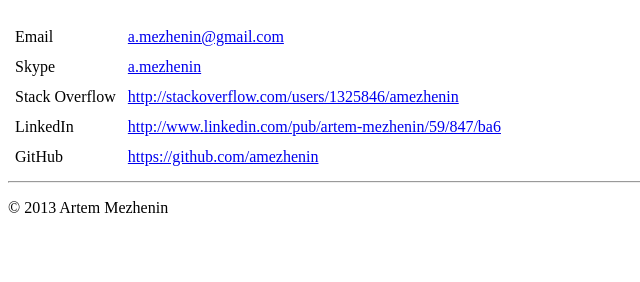
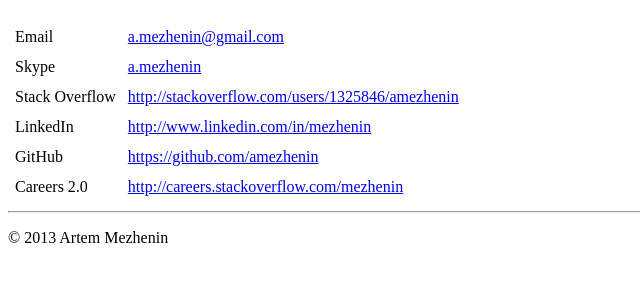
Before and after one commit to amezhenin/amezhenin_github.io, a Jekyll site: the page built from about.html, in a window 1280 px wide, cut to the strip 333-615 px from the top of the page. Shown: the whole strip, without its empty margins (0-640 px from the left). Built offline with Jekyll 4.4.1, drawn with Linux system fonts in a browser that asks for light colours.

Commit message:
career 2.0

```diff
--- a/about.html
+++ b/about.html
@@ -40,12 +40,16 @@
   </tr>
   <tr>
     <td>LinkedIn</td>
-    <td><a href="http://www.linkedin.com/pub/artem-mezhenin/59/847/ba6">http://www.linkedin.com/pub/artem-mezhenin/59/847/ba6</a></td>
+    <td><a href="http://www.linkedin.com/in/mezhenin">http://www.linkedin.com/in/mezhenin</a></td>
   </tr>
   <tr>
     <td>GitHub</td>
     <td><a href="https://github.com/amezhenin">https://github.com/amezhenin</a></td>
   </tr>
+  <tr>
+    <td>Careers 2.0</td>
+    <td><a href="http://careers.stackoverflow.com/mezhenin">http://careers.stackoverflow.com/mezhenin</a></td>
+  </tr>
 </table>
 
 <a href=""></a>
```
Also changed, not shown: _posts/2013-10-20-favorite-4.md (deleted, +0 -20 lines).
